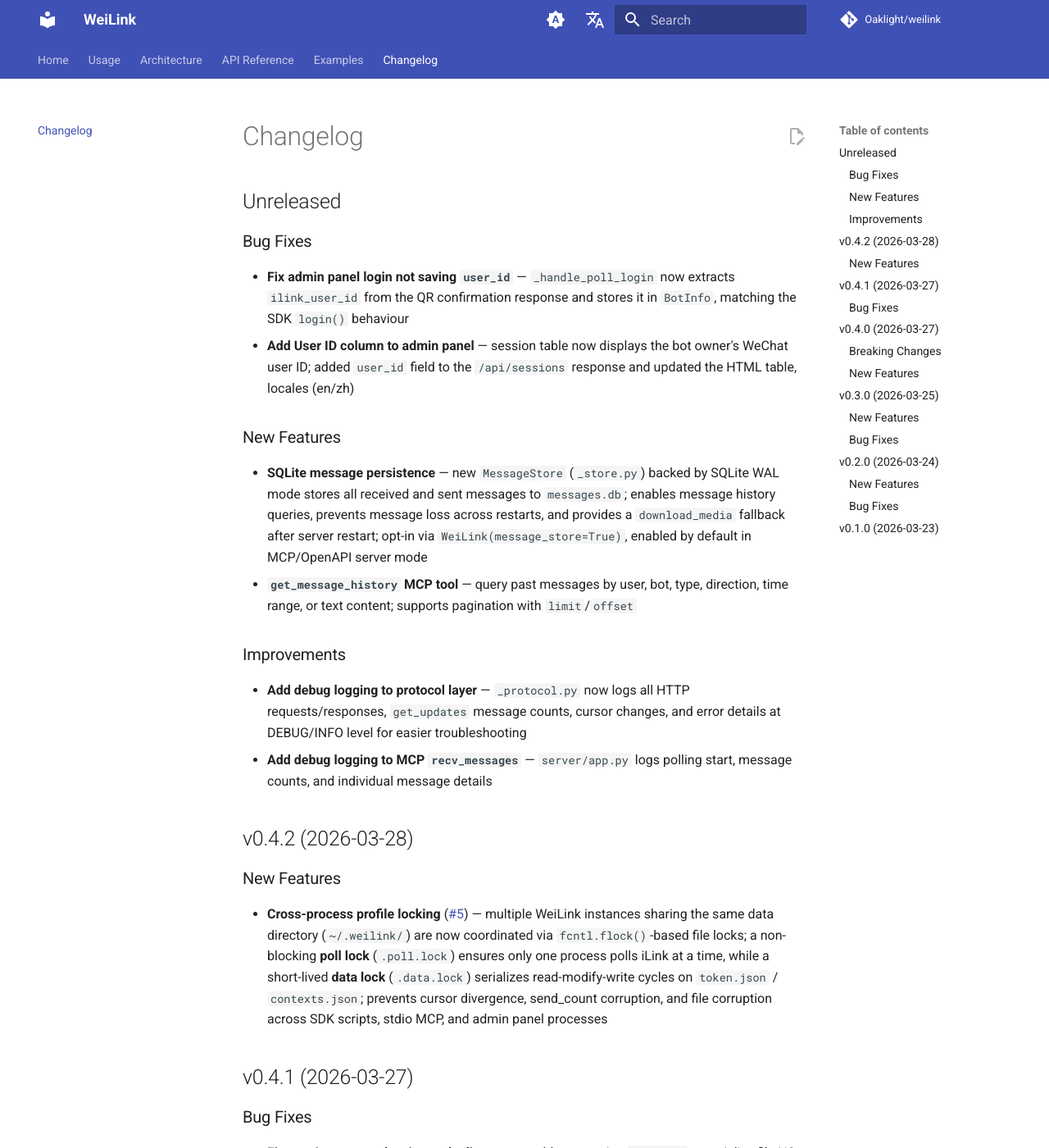
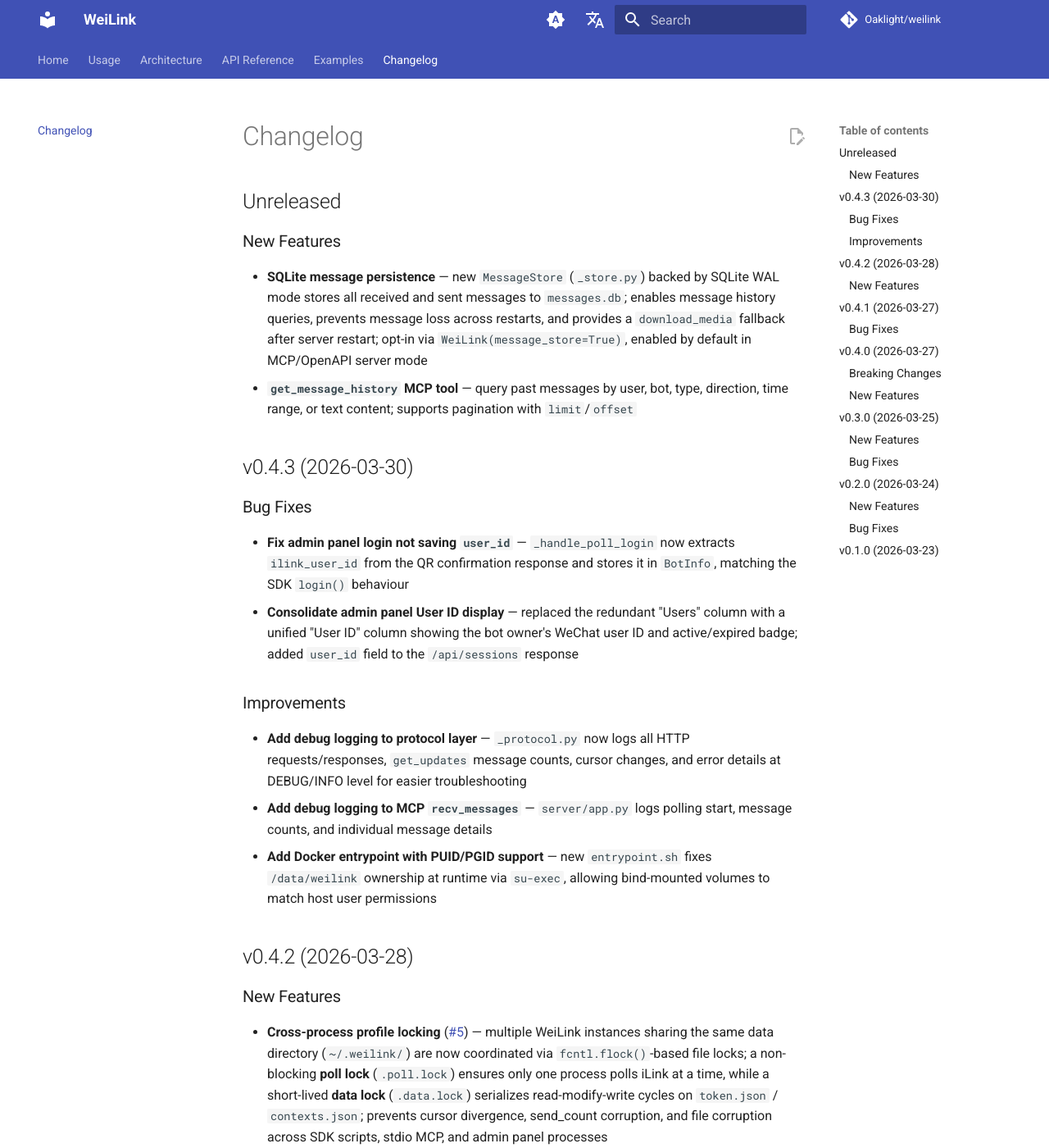
Before and after one commit to Oaklight/weilink, an MkDocs documentation site: the page built from docs/changelog.md, in a window 1280 px wide and 1400 px high. Shown: the whole window at 82% size. Built offline with MkDocs 1.6.1 and Material for MkDocs 9.7.7, drawn with Linux system fonts in a browser that asks for light colours; comment, search, counter and statistics services are not loaded.

Commit message:
Update changelog for v0.4.3 release

```diff
--- a/docs/changelog.md
+++ b/docs/changelog.md
@@ -1,21 +1,24 @@
 # Changelog
 
 ## Unreleased
-
-### Bug Fixes
-
-- **Fix admin panel login not saving `user_id`** — `_handle_poll_login` now extracts `ilink_user_id` from the QR confirmation response and stores it in `BotInfo`, matching the SDK `login()` behaviour
-- **Add User ID column to admin panel** — session table now displays the bot owner's WeChat user ID; added `user_id` field to the `/api/sessions` response and updated the HTML table, locales (en/zh)
 
 ### New Features
 
 - **SQLite message persistence** — new `MessageStore` (`_store.py`) backed by SQLite WAL mode stores all received and sent messages to `messages.db`; enables message history queries, prevents message loss across restarts, and provides a `download_media` fallback after server restart; opt-in via `WeiLink(message_store=True)`, enabled by default in MCP/OpenAPI server mode
 - **`get_message_history` MCP tool** — query past messages by user, bot, type, direction, time range, or text content; supports pagination with `limit`/`offset`
 
+## v0.4.3 (2026-03-30)
+
+### Bug Fixes
+
+- **Fix admin panel login not saving `user_id`** — `_handle_poll_login` now extracts `ilink_user_id` from the QR confirmation response and stores it in `BotInfo`, matching the SDK `login()` behaviour
+- **Consolidate admin panel User ID display** — replaced the redundant "Users" column with a unified "User ID" column showing the bot owner's WeChat user ID and active/expired badge; added `user_id` field to the `/api/sessions` response
+
 ### Improvements
 
 - **Add debug logging to protocol layer** — `_protocol.py` now logs all HTTP requests/responses, `get_updates` message counts, cursor changes, and error details at DEBUG/INFO level for easier troubleshooting
 - **Add debug logging to MCP `recv_messages`** — `server/app.py` logs polling start, message counts, and individual message details
+- **Add Docker entrypoint with PUID/PGID support** — new `entrypoint.sh` fixes `/data/weilink` ownership at runtime via `su-exec`, allowing bind-mounted volumes to match host user permissions
 
 ## v0.4.2 (2026-03-28)
 
```
